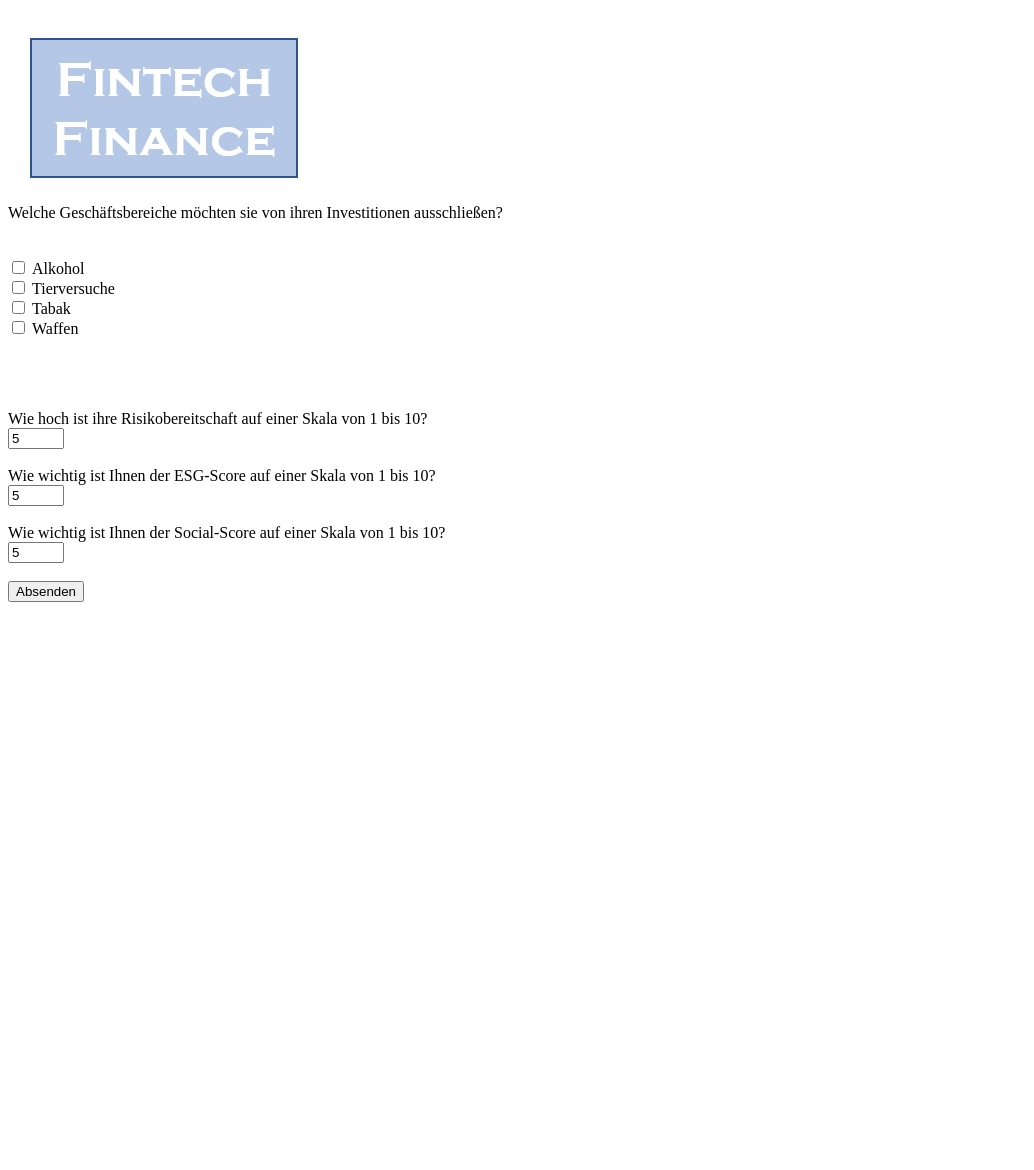
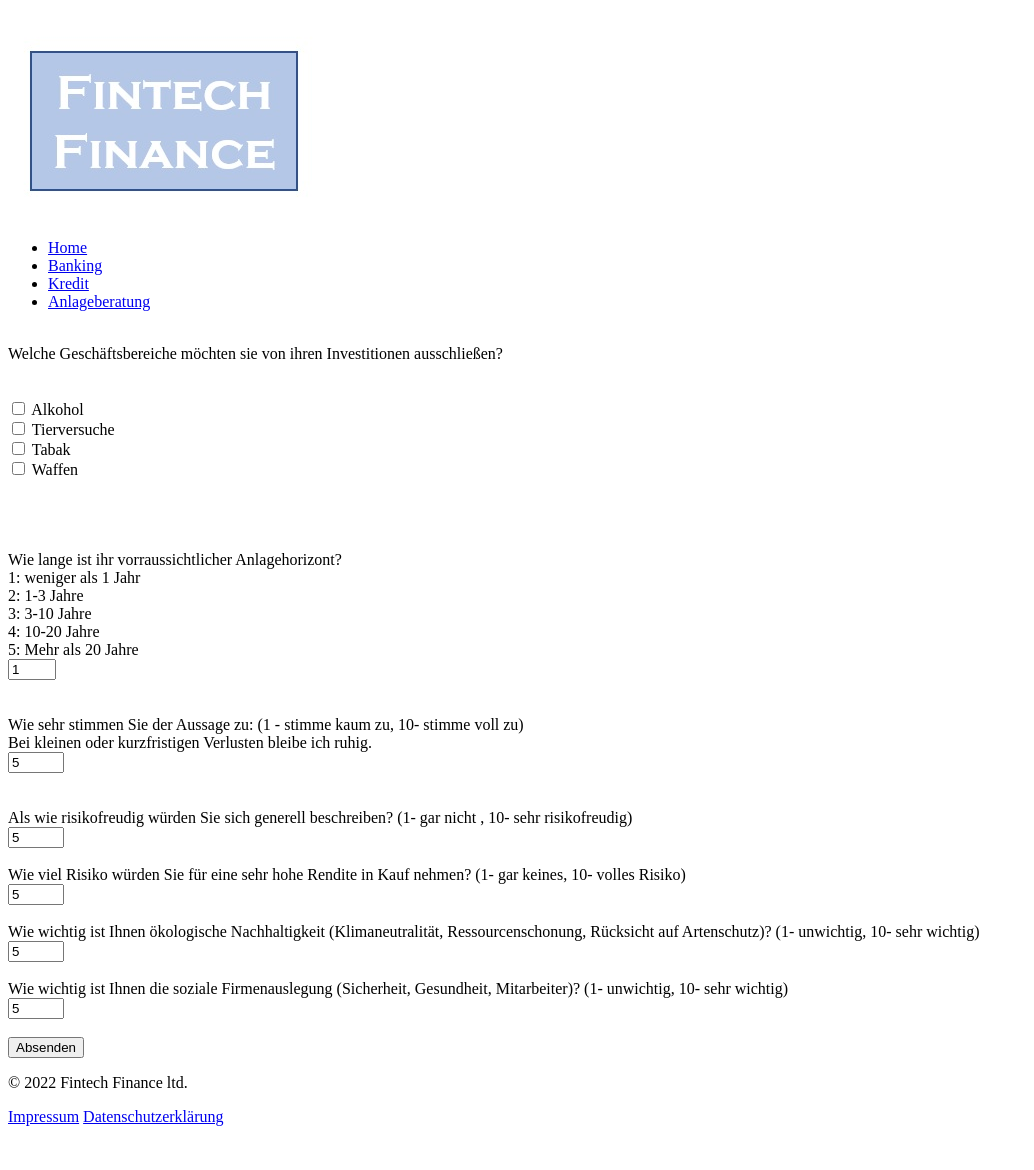
Before and after one commit to 1337DS/Projektrealisierung, a Flask app: page /fragebogen in a window 1280 px wide. Shown: the whole page, without its empty margins (0-1034 px from the left). Before the commit the page ends 602 px from the top, so only its background shows below. Run offline with Flask 2, Linux system fonts and the light colour scheme; parts of the project's set-up code (start-up, migrations or seed data) failed here and were passed over.

Commit message:
updates nach Statusbericht, Formatierung, Fragestellung und Infos zu ESG-Score

```diff
--- a/app.py
+++ b/app.py
@@ -14,6 +14,10 @@ def query_test():
 def query():
     return render_template("fragebogen.html")
 
+@app.route('/info')
+def info():
+    return render_template("info.html")
+
 @app.route('/auswertung')
 def form_example():
     df_complete=pd.read_pickle("./Data/df_esg_final")
@@ -21,7 +25,7 @@ def form_example():
     tobacco_var=request.args.get('tobacco')
     alcohol_var=request.args.get('alc')
     weapons_var=request.args.get('weapons')
-    risk_var=int(request.args.get('risk'))
+    risk_var=int(request.args.get('risk1'))
     esg_var=int(request.args.get('esg'))
     social_var=int(request.args.get('social'))
     beta_schwellwert=(df_complete['beta'].max()-df_complete['beta'].min())/10*risk_var
@@ -46,24 +50,27 @@ def form_example():
     df_filtered=df_filtered[(df_filtered['beta']<beta_schwellwert)]
     df_filtered=df_filtered[(df_filtered['socialScore']<social_schwellwert)]
 # hier sentimentanalyse
-    df_rec=get_rec(df_filtered)
+    try:
+        df_rec=get_rec(df_filtered)
 
 
-    aktie1=df_rec['long_name'][0]
-    aktie2=df_rec['long_name'][1]
-    aktie3=df_rec['long_name'][2]
-    preis1=df_rec['last_price'][0]
-    preis2=df_rec['last_price'][1]
-    preis3=df_rec['last_price'][2]
-    esg1=df_rec['totalEsg'][0]
-    esg2=df_rec['totalEsg'][1]
-    esg3=df_rec['totalEsg'][2]
-    beta1=df_rec['beta'][0]
-    beta2=df_rec['beta'][1]
-    beta3=df_rec['beta'][2]
-    print(df_rec)
-    print("Eingabe Tiere",animal_var)
-    print("Eingabe Alk",alcohol_var)
+        aktie1=df_rec['long_name'][0]
+        aktie2=df_rec['long_name'][1]
+        aktie3=df_rec['long_name'][2]
+        preis1=df_rec['last_price'][0]
+        preis2=df_rec['last_price'][1]
+        preis3=df_rec['last_price'][2]
+        esg1=df_rec['totalEsg'][0]
+        esg2=df_rec['totalEsg'][1]
+        esg3=df_rec['totalEsg'][2]
+        beta1=df_rec['beta'][0]
+        beta2=df_rec['beta'][1]
+        beta3=df_rec['beta'][2]
+        print(df_rec)
+        print("Eingabe Tiere",animal_var)
+        print("Eingabe Alk",alcohol_var)
+    except:
+        return render_template("error.html")
 
 
 
--- a/templates/fragebogen.html
+++ b/templates/fragebogen.html
@@ -1,15 +1,35 @@
 <!DOCTYPE html>
-<html lang="en">
-  <head>
-    <meta charset="UTF-8">
+<html>
 <head>
-    <title>HTML Formular</title>
-    <style>
-        label{min-width:100px;display:inline-block;}
-    </style>
+	<meta charset="UTF-8">
+	<title>Fintech Finance
+</title>
+	<link rel="stylesheet" type="text/css" href="{{ url_for('static', filename='style.css') }}">
+<link rel="stylesheet"
+    href="https://cdnjs.cloudflare.com/ajax/libs/animate.css/4.1.1/animate.min.css">
+
 </head>
-<body>
+	<body>
+		<main>
+			<head>
+				<h1>
 <img src="{{url_for('static', filename='logo.jpg')}}" align="middle" />
+	</h1>
+
+			</head>
+
+      <nav id="menueliste">
+        <ul>
+          <li><a  href="index.html">Home</a></li>
+          <li><a  href="Kontakt.html">Banking</a></li>
+          <li><a  href="#">Kredit</a></li>
+          <li><a  href="Restaurant.html">Anlageberatung</a></li>
+        </ul>
+      </nav>
+
+        </div>
+
+<br/>
     <form method="get" action="\auswertung">
 Welche Geschäftsbereiche möchten sie von ihren Investitionen ausschließen?
 
@@ -28,19 +48,51 @@ Welche Geschäftsbereiche möchten sie von ihren Investitionen ausschließen?
       <br/>
       <br/>
       <br/>
-		   <label for="risikowert">Wie hoch ist ihre Risikobereitschaft auf einer Skala von 1 bis 10?</label>
-        <br/>
-  <input type="number" id="risk" name="risk" min="1" max="10" step="1" value="5">
+		   <label for="risikowert">Wie lange ist ihr vorraussichtlicher Anlagehorizont? <br/>
+1: weniger als 1 Jahr
+      <br/>
+
+2: 1-3 Jahre
+      <br/>
+3: 3-10 Jahre
+      <br/>
+4: 10-20 Jahre
+      <br/>
+5: Mehr als 20 Jahre</label>
+      <br/>
+  <input type="number" id="risk1" name="risk1" min="1" max="5" step="1" value="1">
 
       <br/>
       <br/>
-		   <label for="esgwert">Wie wichtig ist Ihnen der ESG-Score auf einer Skala von 1 bis 10?</label>
+      <br/>
+		   <label for="risikowert">Wie sehr stimmen Sie der Aussage zu: (1 - stimme kaum zu, 10- stimme voll zu) <br/>
+Bei kleinen oder kurzfristigen Verlusten bleibe ich ruhig.</label>
+        <br/>
+  <input type="number" id="risk2" name="risk2" min="1" max="10" step="1" value="5">
+
+      <br/>
+      <br/>
+      <br/>
+		   <label for="risikowert">Als wie risikofreudig würden Sie sich generell beschreiben? (1- gar nicht , 10- sehr risikofreudig)
+</label>
+        <br/>
+  <input type="number" id="risk3" name="risk3" min="1" max="10" step="1" value="5">
+
+      <br/>
+      <br/>
+		   <label for="risikowert">Wie viel Risiko würden Sie für eine sehr hohe Rendite in Kauf nehmen? (1- gar keines, 10- volles Risiko)</label>
+        <br/>
+  <input type="number" id="risk4" name="risk4" min="1" max="10" step="1" value="5">
+
+      <br/>
+      <br/>
+		   <label for="esgwert">Wie wichtig ist Ihnen ökologische Nachhaltigkeit (Klimaneutralität, Ressourcenschonung, Rücksicht auf Artenschutz)? (1- unwichtig, 10- sehr wichtig) </label>
         <br/>
   <input type="number" id="esg" name="esg" min="1" max="10" step="1" value="5">
 
       <br/>
       <br/>
-		   <label for="social">Wie wichtig ist Ihnen der Social-Score auf einer Skala von 1 bis 10?</label>
+		   <label for="social">Wie wichtig ist Ihnen die soziale Firmenauslegung (Sicherheit, Gesundheit, Mitarbeiter)? (1- unwichtig, 10- sehr wichtig)</label>
         <br/>
   <input type="number" id="social" name="social" min="1" max="10" step="1" value="5">
 
@@ -49,5 +101,21 @@ Welche Geschäftsbereiche möchten sie von ihren Investitionen ausschließen?
         <input type="submit" value="Absenden"/>
    </a>
 </form>
+
+</div>
+			<footer>
+				<p>&copy 2022 Fintech Finance ltd.</p>
+				<a href="#">Impressum</a>
+				<a href="#">Datenschutzerklärung</a>
+			</footer>
+
 </body>
 </html>
+      <br/>
+      <br/>
+			</footer>
+
+		</main>
+
+	</body>
+</html>
```
Also changed, not shown: templates/auswertung.html (+8 -2 lines), 11 other files.
